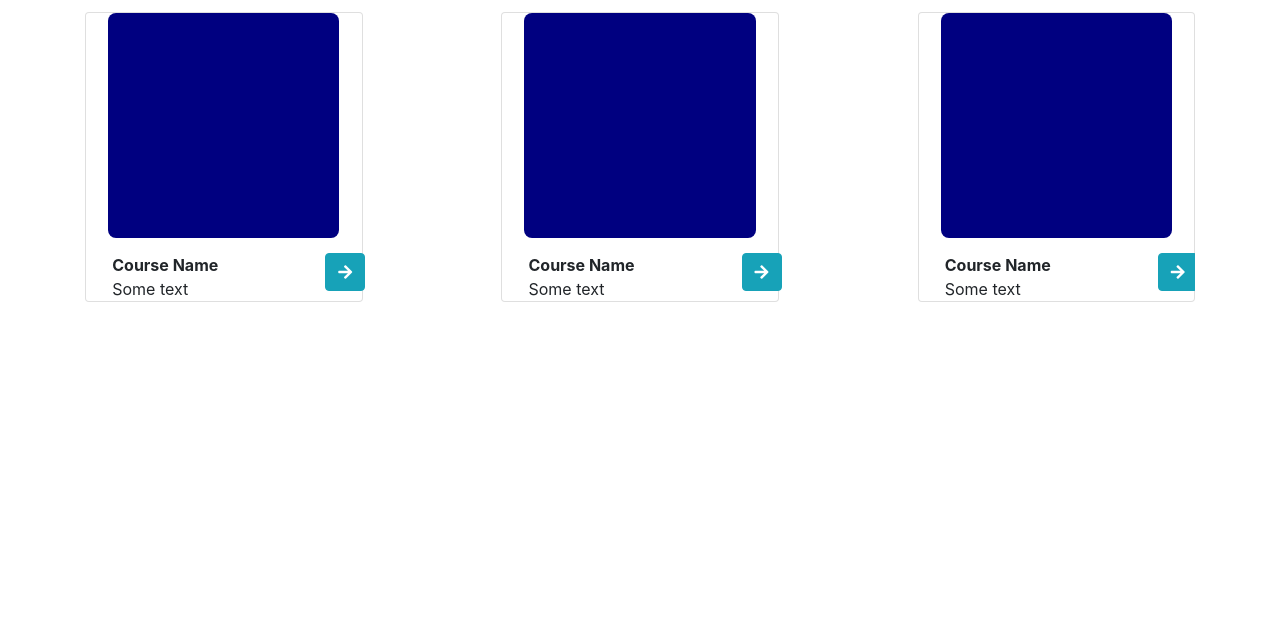
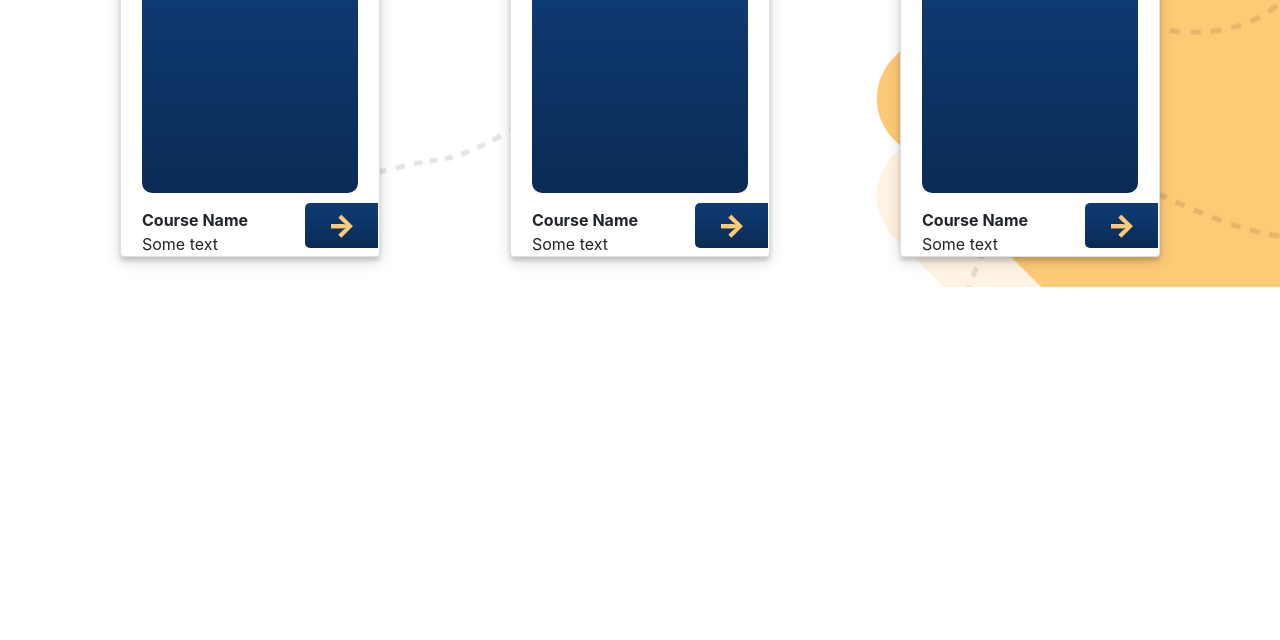
Before and after one commit to ieeesiesgst/certi-frontend, a plain HTML site: page index.html in a window 1280 px wide. Shown: the part 160-800 px from the top of the page. Drawn offline with nearby package versions, Linux system fonts and the light colour scheme; files whose address does not match are found by name.

Commit message:
commit our-course-2

```diff
--- a/css/style.css
+++ b/css/style.css
@@ -16,55 +16,59 @@ body
 /*Navbar End*/
 
 /*Our Courses*/
-body {
-    background-image: url(C:/Users/hp/Desktop/Certi-Frontend/certi-frontend/Images/Our_courses_bg.svg);
+#our-courses {
+    background-image: url("../Images/Courses_bg.jpg");
+    background-repeat: no-repeat;
+    background-position: right;
+    padding-top: 70px;
+}
+.vertical-pad {
+    padding-bottom: 35px;
 }
 
-.container {
-    padding-bottom: 20px;
-    padding-top: 20px;
-}
-
-.row {
+.horizontal-pad {
     padding-left: 30px;
 }
-.row-header {
+.heading {
     padding-bottom: 50px;
     padding-top: 45px;
-    background-image: url(C:/Users/hp/Desktop/Certi-Frontend/certi-frontend/Images/Our_courses_boxes.svg);
+    background-image: url("../Images/Our_courses_boxes.svg");
     background-repeat: no-repeat;
     padding-left: 35px;
 }
-
 .grid {
-    height: 100%;
-    display: -webkit-box;
+    min-width: max-content;
+}
+.wrapper {
     display: flex;
-    flex-wrap: wrap;
-    -webkit-box-pack: justify;
     justify-content: space-between;
     overflow-x: auto;
+    padding-left: 20px;
+    padding-right: 20px;
 }
-
-.grid::-webkit-scrollbar{
+.horizontal-scrollable > .grid {
+    overflow-x: auto;
+    white-space: nowrap;
+}
+.wrapper::-webkit-scrollbar{
     width: 0;
 }
 .card {
     position: relative;
     display: -webkit-box;
     display: flex;
-    -webkit-box-orient: vertical;
+    -webkit-box-orient: horizontal;
     -webkit-box-direction: normal;
-    flex-direction: column;
+    flex-direction: row;
     -webkit-box-pack: center;
     justify-content: center;
     -webkit-box-align: center;
     align-items: center;
-    border-radius: 8px;
+    border-radius: 10px;
     width: 25%;
     height: 290px;
     margin: 15px 0 30px;
-    box-shadow: 0 20x 15px 0px rbga(0,0,0,0.2);
+    box-shadow: 0px 4px 4px rgba(0,0, 0, 0.15), 0px 4px 16px rgba(0, 0, 0, 0.15);
 }
 
 .card:hover .overlay {
@@ -72,7 +76,6 @@ body {
 }
 
 .img {
-    background: navy;
     height: 90%;
     width: 84%;
     display: -webkit-box;
@@ -81,15 +84,52 @@ body {
     justify-content: initial;
     -webkit-box-align: initial;
     align-items: initial;
-    border-radius: 8px;
+    border-radius: 10px;
     margin-bottom: 15px;
+    background: linear-gradient(180deg, #0F3C76 0%, #0B2B55 100%);
 }
 
 .button {
-    color: navy;
-    padding-left: 107px;
-    margin-bottom: 2px;
+    position: absolute;
+    height: 45px;
+    color: #FDCA76;
+    background: linear-gradient(180deg, #0F3C76 0%, #0B2B55 100%);
+    font-size: 30px;
+    font-weight: 900;
+    left: 110px;
+    top: 235px;
+    border-radius: 5px 0px 0px 5px;
+    text-align: center;
+    width: 50px;
 }
+.course {
+    padding-right: 140px;
+    text-align:  justify;
+}
+
+@media screen and (min-width: 480px)
+{
+    .button {
+        left: 90px;
+        width: 46px;
+    }
+    .course {
+        padding-right: 53px;
+    }
+}
+@media only screen and (min-width: 768px)
+{
+    .button {
+        left: 184px;
+        width: 73px;
+    }
+    .course {
+        padding-right: 110px;
+    }
+}
+
+
+
 
 
 
--- a/index.html
+++ b/index.html
@@ -73,42 +73,41 @@
                     </h3>
                 </div>
             </div>
-            <div class="grid">
+            <div class="grid col-12 col-sm">
+                <div class="wrapper">
                     <div class="card">
                         <div class="img"></div>
                         <div class="row">
-                        <div>
-                            <div class="number"><span><b>Course Name</b></span></div>
-                            <div class="product-name">Some text</div>
+                            <div class="text">
+                                <div class="course"><b>Course Name</b></div>
+                                <div class="description">Some text</div>
                             </div>
-                        <div class="button"><a role="button" class="btn btn-info"><i class="fa fa-arrow-right" aria-hidden="true"></i></a></div>
+                            <div class = "button"><span>&rarr;</span></div>
                         </div>
                     </div>
                     <div class="card">
                         <div class="img"></div>
                         <div class="row">
-                        <div>
-                            <div class="number"><span><b>Course Name</b></span></div>
-                            <div class="product-name">Some text</div>
+                            <div class="text">
+                                <div class="course"><b>Course Name</b></div>
+                                <div class="description">Some text</div>
                             </div>
-                        <div class="button"><a role="button" class="btn btn-info"><i class="fa fa-arrow-right" aria-hidden="true"></i></a></div>
+                            <div class = "button"><span>&rarr;</span></div>
                         </div>
                     </div>
                     <div class="card">
                         <div class="img"></div>
                         <div class="row">
-                        <div>
-                            <div class="number"><span><b>Course Name</b></span></div>
-                            <div class="product-name">Some text</div>
+                            <div class="text">
+                                <div class="course"><b>Course Name</b></div>
+                                <div class="description">Some text</div>
                             </div>
-                        <div class="button"><a role="button" class="btn btn-info"><i class="fa fa-arrow-right" aria-hidden="true"></i></a></div>
-                    </div>
-                </div>
-
+                            <div class = "button"><span>&rarr;</span></div>
                         </div>
                     </div>
                 </div>
-
+            </div>
+        </div>
 	</div>
 
 	<div id="our-mission">
```
Lines whose indentation alone changed are shown as unchanged.
